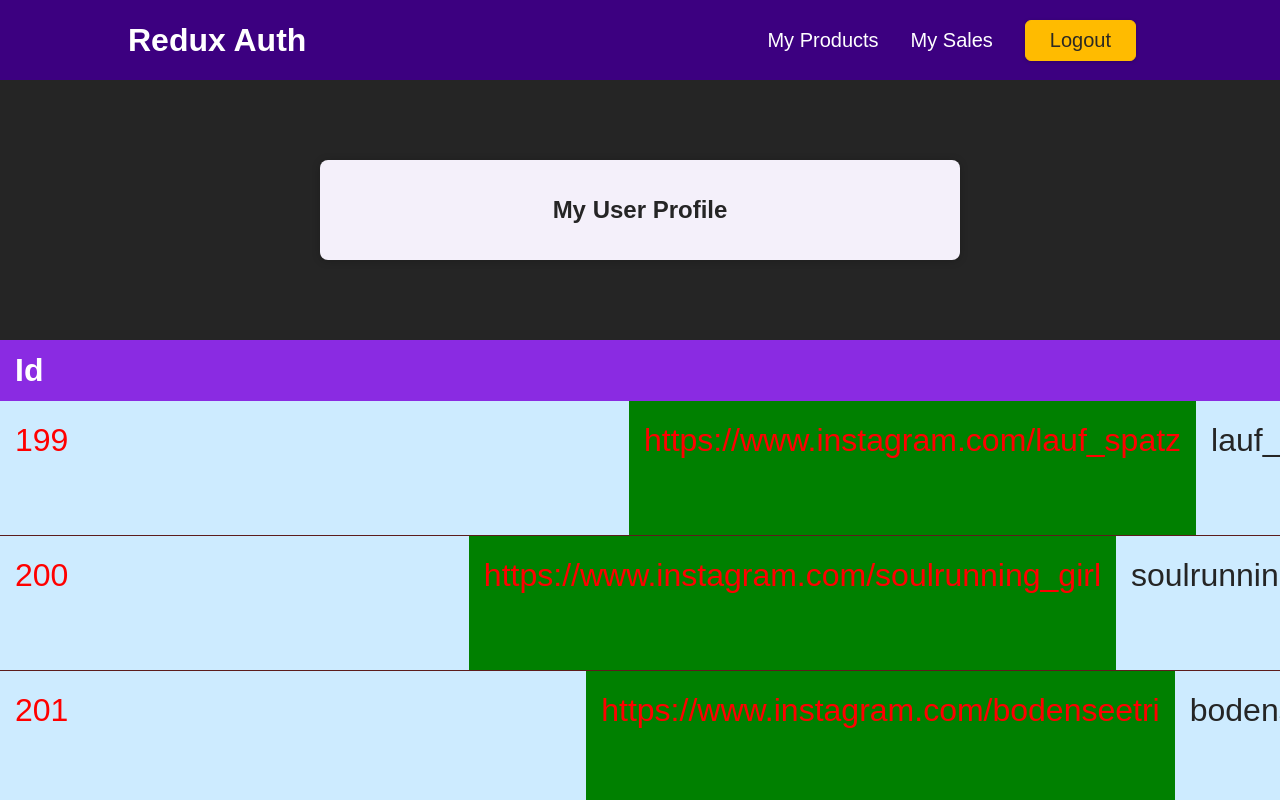
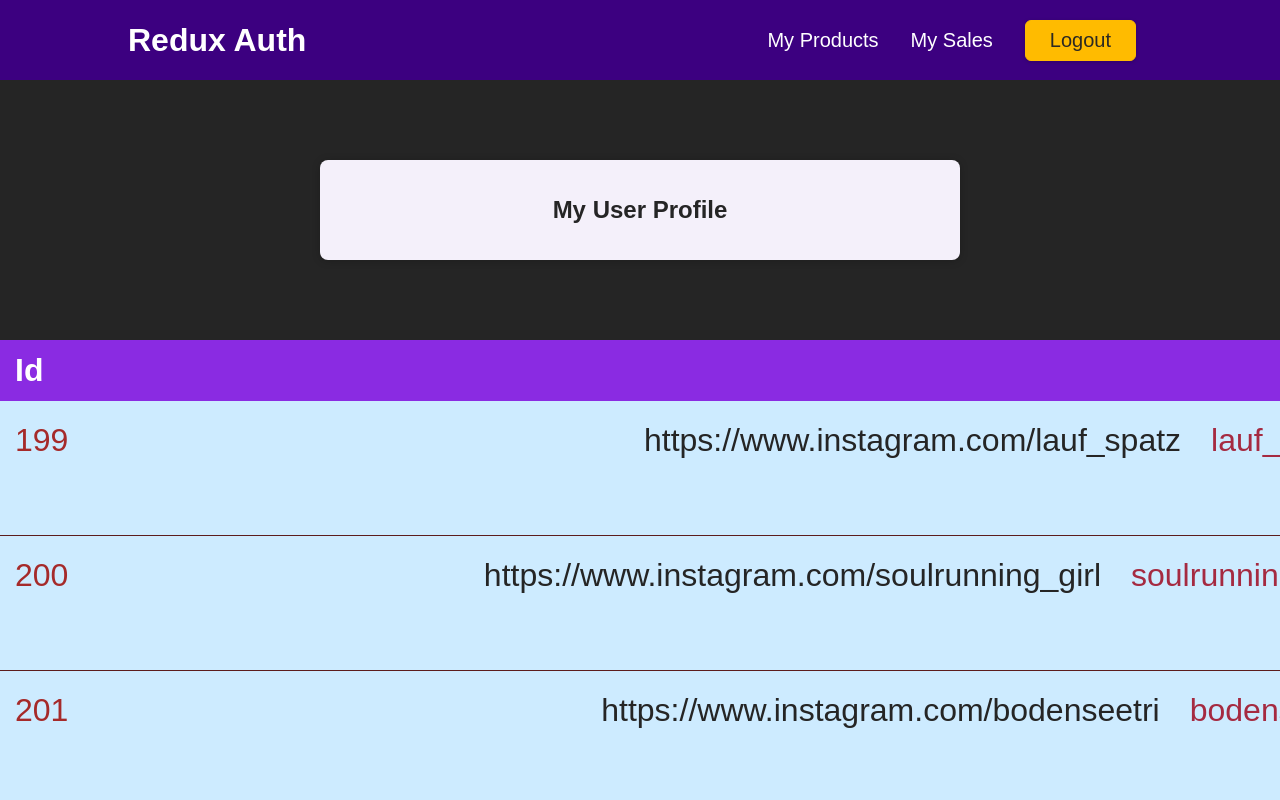
Before and after one commit to MehmetKaldirim/follower-orginizer, a React (Create React App) app: page / in a window 1280 px wide. Both pictures are taken after typing "name@example.com", "Sample123" into the empty fields and a click on the button "Login". Shown: the top 800 px of the page. Built offline with nearby package versions, Linux system fonts and the light colour scheme.

Commit message:
external css

```diff
--- a/src/components/Table/Read.module.css
+++ b/src/components/Table/Read.module.css
@@ -5,3 +5,19 @@
   table-layout: auto;
   width: 100%;
 }
+
+.row1 {
+  color: brown;
+}
+
+.row2 {
+  background-color: blanchedalmond;
+}
+
+.row3 {
+  color: rgb(165, 42, 65);
+}
+
+.row4 {
+  color: rgb(42, 165, 81);
+}
--- a/src/components/Table/ReadOnlyRow.js
+++ b/src/components/Table/ReadOnlyRow.js
@@ -11,14 +11,10 @@ const ReadOnlyRow = ({ follower, editClickHandler, deleteClickHandler }) => {
   return (
     <div className={classes.read}>
       <tr>
-        <td style={{ color: "red", "font-size": 32 }}>{follower.id}</td>
-        <td
-          style={{ "background-color": "green", color: "red", "font-size": 32 }}
-        >
-          {follower.href}
-        </td>
-        <td>{follower.value}</td>
-        <td>{follower.timestamp}</td>
+        <td className={classes.row1}>{follower.id}</td>
+        <td className={classes.row2}>{follower.href}</td>
+        <td className={classes.row3}>{follower.value}</td>
+        <td className={classes.row4}>{follower.timestamp}</td>
         <td>
           <button type="button" onClick={onClickEditHandler}>
             Edit
```
